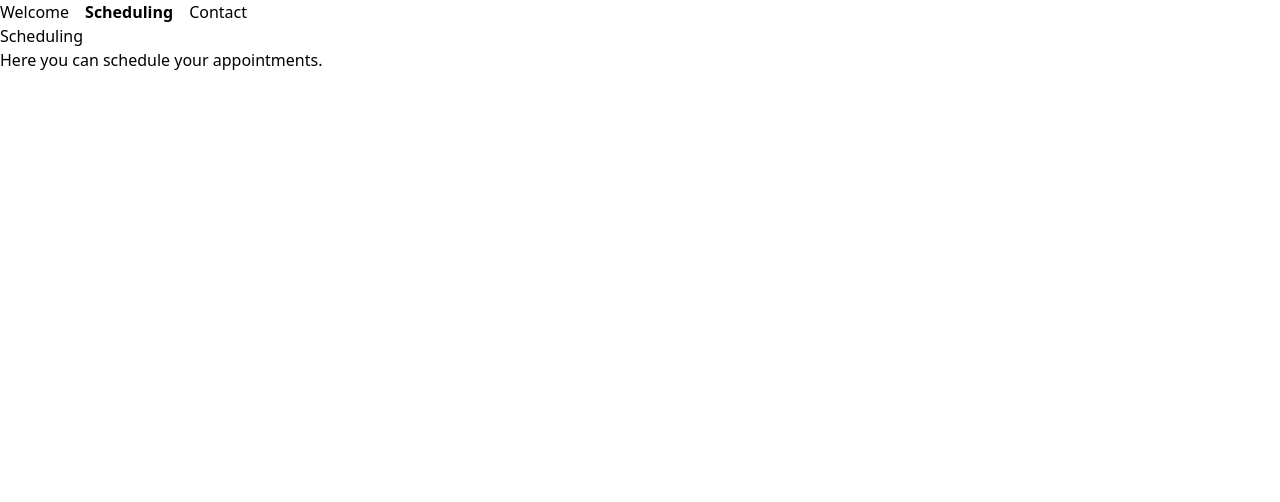
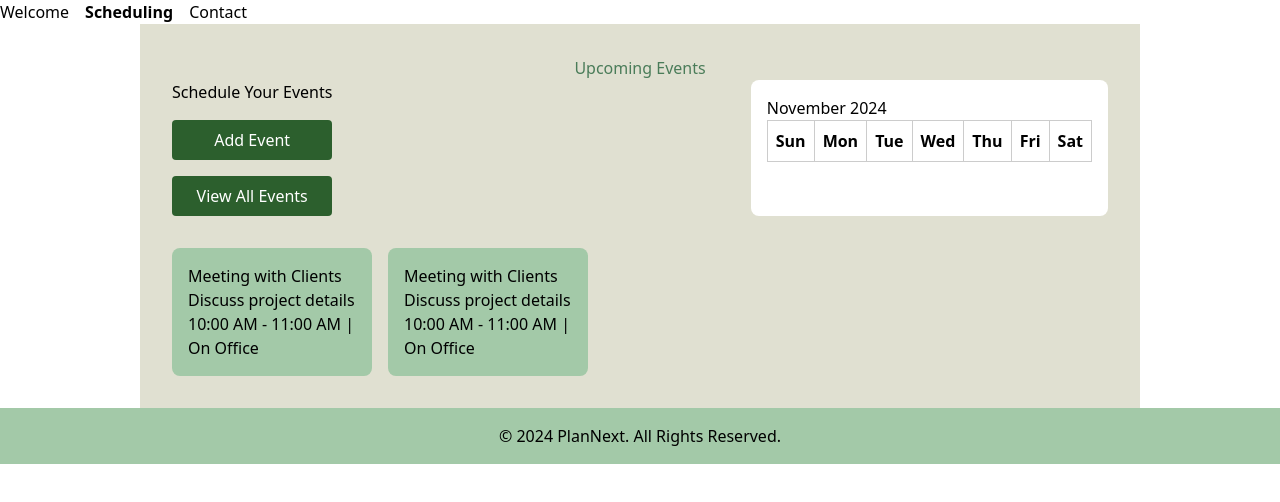
Before and after one commit to C0de-Crusaders/project2, a SvelteKit app: page /scheduling in a window 1280 px wide. Shown: the top 502 px of the page. Built offline with nearby package versions, Linux system fonts and the light colour scheme.

Commit message:
initial ui

```diff
--- a/src/routes/+page.svelte
+++ b/src/routes/+page.svelte
@@ -5,5 +5,100 @@
 
 <Navbar currentPage="welcome" />
 
-<h1>Welcome to Our Site!</h1>
-<p>This is the welcome page.</p>
+<div class="hero">
+  <div class="hero-content">
+    <h1>Welcome to PlanNext</h1>
+    <p>Manage Your Events With Ease</p>
+    <p>Plan your events with ease and organization.</p>
+    <button class="get-started">Get Started</button>
+  </div>
+</div>
+
+<section class="features">
+  <h2>Our Features</h2>
+  <p>Explore our diverse set of features for effective event management.</p>
+  <div class="feature-cards">
+    <div class="card">
+      <h3>EVENTS</h3>
+      <p>Manage Events</p>
+      <div class="card-footer">
+        <strong>Event Calendar</strong>
+        <p>Add, edit, and view events</p>
+      </div>
+    </div>
+    <div class="card">
+      <h3>REMINDERS</h3>
+      <p>Event Reminders</p>
+      <div class="card-footer">
+        <strong>Reminders</strong>
+        <p>Stay updated with event notifications</p>
+      </div>
+    </div>
+    <div class="card">
+      <h3>IMAGES</h3>
+      <p>Upload Images</p>
+      <div class="card-footer">
+        <strong>Add Images</strong>
+        <p>Manage Events with Image</p>
+      </div>
+    </div>
+  </div>
+</section>
+
+<footer>
+  <p>© 2024 PlanNext. All Rights Reserved.</p>
+</footer>
+
+<style>
+  .hero {
+    background-color: #4a7c59;
+    color: white;
+    padding: 2rem;
+    text-align: center;
+  }
+
+  .hero-content {
+    max-width: 800px;
+    margin: 0 auto;
+  }
+
+  .get-started {
+    background-color: #2c5f2d;
+    color: white;
+    padding: 0.5rem 1rem;
+    border: none;
+    cursor: pointer;
+  }
+
+  .features {
+    text-align: center;
+    padding: 2rem;
+  }
+
+  .feature-cards {
+    display: flex;
+    justify-content: center;
+    gap: 1rem;
+  }
+
+  .card {
+    background-color: #a3c9a8;
+    padding: 1rem;
+    border-radius: 8px;
+    width: 200px;
+    text-align: center;
+  }
+
+  .card-footer {
+    background-color: #4a7c59;
+    color: white;
+    padding: 0.5rem;
+    border-radius: 0 0 8px 8px;
+  }
+
+  footer {
+    background-color: #a3c9a8;
+    text-align: center;
+    padding: 1rem;
+  }
+</style>
--- a/src/routes/contact/+page.svelte
+++ b/src/routes/contact/+page.svelte
@@ -5,5 +5,96 @@
 
 <Navbar currentPage="contact" />
 
-<h1>Contact Us</h1>
-<p>Get in touch with us through this page.</p>
+<div class="contact-container">
+  <h1>Contact Us</h1>
+  <form class="contact-form">
+    <div class="form-group">
+      <label for="name">Name</label>
+      <input type="text" id="name" placeholder="Enter your name" />
+      <small>Full name</small>
+    </div>
+    <div class="form-group">
+      <label for="email">Email</label>
+      <input type="email" id="email" placeholder="Enter your email" />
+      <small>Valid email address</small>
+    </div>
+    <div class="form-group">
+      <label for="phone">Phone Number</label>
+      <input type="tel" id="phone" placeholder="Enter your phone number" />
+      <small>Valid phone number</small>
+    </div>
+    <div class="form-group">
+      <label for="reason">Reason for Contact</label>
+      <input type="text" id="reason" placeholder="Enter reason for contact" />
+      <small>Briefly describe the purpose of your message</small>
+    </div>
+    <div class="form-group">
+      <label for="additional">Additional Information</label>
+      <input type="text" id="additional" placeholder="Enter any additional information" />
+      <small>Any other information you would like to provide</small>
+    </div>
+    <button type="submit" class="submit-button">Submit</button>
+  </form>
+</div>
+
+<footer>
+  <p>© 2024 PlanNext. All Rights Reserved.</p>
+</footer>
+
+<style>
+  .contact-container {
+    padding: 2rem;
+    background-color: #e0e0d1;
+    max-width: 800px;
+    margin: 0 auto;
+  }
+
+  h1 {
+    text-align: center;
+    color: #4a7c59;
+  }
+
+  .contact-form {
+    display: flex;
+    flex-direction: column;
+    gap: 1rem;
+  }
+
+  .form-group {
+    display: flex;
+    flex-direction: column;
+  }
+
+  label {
+    font-weight: bold;
+    margin-bottom: 0.5rem;
+  }
+
+  input {
+    padding: 0.5rem;
+    border: 1px solid #ccc;
+    border-radius: 4px;
+  }
+
+  small {
+    color: #666;
+    margin-top: 0.25rem;
+  }
+
+  .submit-button {
+    background-color: #2c5f2d;
+    color: white;
+    padding: 0.75rem;
+    border: none;
+    border-radius: 4px;
+    cursor: pointer;
+    align-self: center;
+    width: 150px;
+  }
+
+  footer {
+    background-color: #a3c9a8;
+    text-align: center;
+    padding: 1rem;
+  }
+</style>
--- a/src/routes/scheduling/+page.svelte
+++ b/src/routes/scheduling/+page.svelte
@@ -1,8 +1,123 @@
-<script >
+<script>
     import Navbar from '$lib/Navbar.svelte';
 </script>
 
 <Navbar currentPage="scheduling" />
 
-<h1>Scheduling</h1>
-<p>Here you can schedule your appointments.</p>
+<div class="scheduling-container">
+  <h1>Upcoming Events</h1>
+  <div class="schedule-section">
+    <div class="schedule-controls">
+      <h2>Schedule Your Events</h2>
+      <button class="add-event">Add Event</button>
+      <button class="view-events">View All Events</button>
+    </div>
+    <div class="calendar">
+      <h2>November 2024</h2>
+      <table>
+        <thead>
+          <tr>
+            <th>Sun</th>
+            <th>Mon</th>
+            <th>Tue</th>
+            <th>Wed</th>
+            <th>Thu</th>
+            <th>Fri</th>
+            <th>Sat</th>
+          </tr>
+        </thead>
+        <tbody>
+          <!-- Calendar dates go here -->
+        </tbody>
+      </table>
+    </div>
+  </div>
+  <div class="event-list">
+    <div class="event-card">
+      <h3>Meeting with Clients</h3>
+      <p>Discuss project details</p>
+      <span>10:00 AM - 11:00 AM | On Office</span>
+    </div>
+    <div class="event-card">
+      <h3>Meeting with Clients</h3>
+      <p>Discuss project details</p>
+      <span>10:00 AM - 11:00 AM | On Office</span>
+    </div>
+    <!-- More event cards -->
+  </div>
+</div>
+
+<footer>
+  <p>© 2024 PlanNext. All Rights Reserved.</p>
+</footer>
+
+<style>
+  .scheduling-container {
+    padding: 2rem;
+    background-color: #e0e0d1;
+    max-width: 1000px;
+    margin: 0 auto;
+  }
+
+  h1 {
+    text-align: center;
+    color: #4a7c59;
+  }
+
+  .schedule-section {
+    display: flex;
+    justify-content: space-between;
+    margin-bottom: 2rem;
+  }
+
+  .schedule-controls {
+    display: flex;
+    flex-direction: column;
+    gap: 1rem;
+  }
+
+  .add-event, .view-events {
+    background-color: #2c5f2d;
+    color: white;
+    padding: 0.5rem 1rem;
+    border: none;
+    border-radius: 4px;
+    cursor: pointer;
+  }
+
+  .calendar {
+    background-color: #fff;
+    padding: 1rem;
+    border-radius: 8px;
+  }
+
+  table {
+    width: 100%;
+    border-collapse: collapse;
+  }
+
+  th, td {
+    border: 1px solid #ccc;
+    padding: 0.5rem;
+    text-align: center;
+  }
+
+  .event-list {
+    display: flex;
+    gap: 1rem;
+    flex-wrap: wrap;
+  }
+
+  .event-card {
+    background-color: #a3c9a8;
+    padding: 1rem;
+    border-radius: 8px;
+    width: 200px;
+  }
+
+  footer {
+    background-color: #a3c9a8;
+    text-align: center;
+    padding: 1rem;
+  }
+</style>
```
